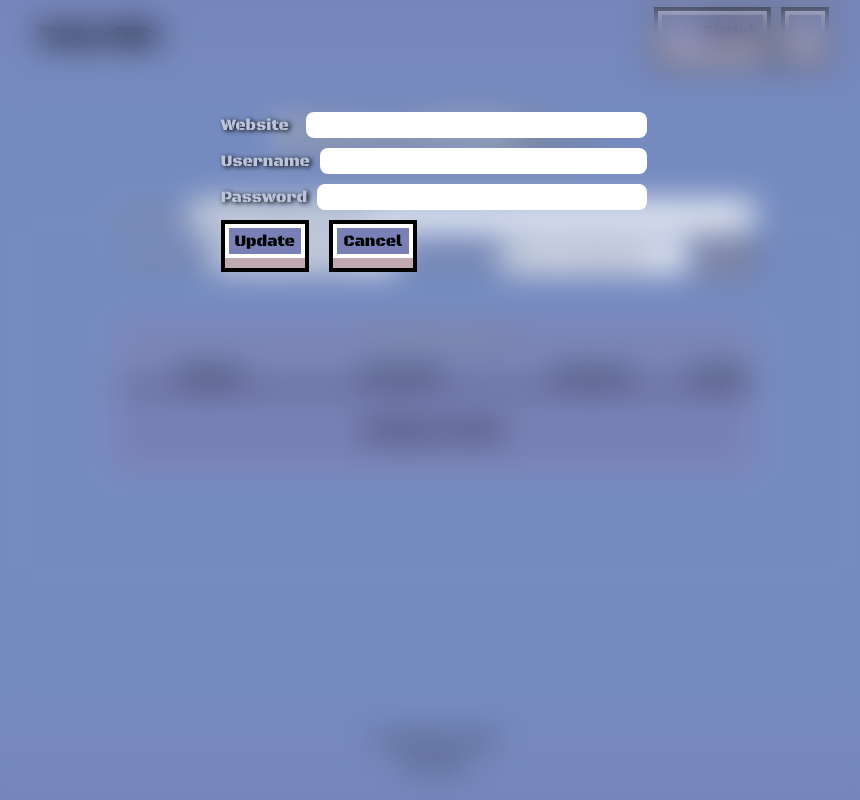
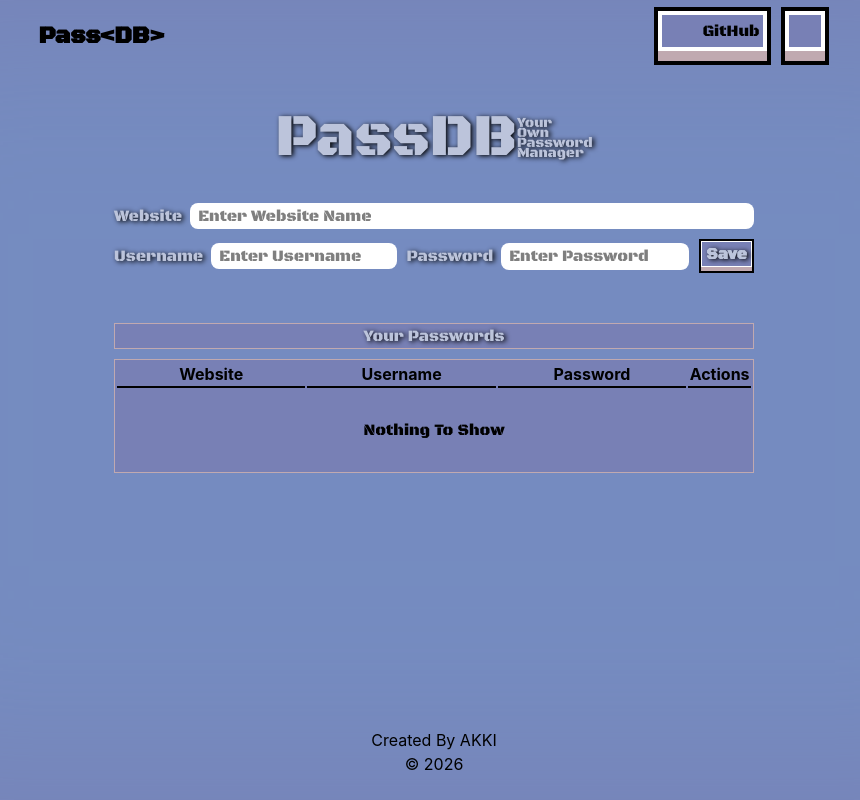
Before and after one commit to Ankryptic/PassDB, a React (Vite) app: page / in a window 1280 px wide. Shown: the whole page, without its empty margins (206-1066 px from the left). Built offline with nearby package versions, Linux system fonts and the light colour scheme; some icons are missing.

Commit message:
add edit mechanics

```diff
--- a/src/components/Password.jsx
+++ b/src/components/Password.jsx
@@ -16,10 +16,16 @@ const Password = () => {
         password: '',
         uid: ''
     });
+    const [editForm, setEditForm] = useState({
+        website: '',
+        username: '',
+        password: '',
+        uid: ''
+    });
     const [passArray, setPassArray] = useState(handlePasswords);
     const [hide, setHide] = useState(true)
     const passField = useRef()
-
+    const [editSecVisibile, setEditSecVisible] = useState(false)
 
 
     const handleSave = () => {
@@ -54,8 +60,31 @@ const Password = () => {
         setPassArray(tempArr)
     }
 
-    const handleEdit = () => {
+    const handleEdit = (data) => {
+        setEditSecVisible(true)
+        setEditForm({
+            website: data.website,
+            username: data.username,
+            password: data.password,
+            uid: data.uid
+        })
+    }
 
+    const handleUpdate = () => {
+
+    }
+
+    const handleEditChange = (e) => {
+        const { name, value } = e.target
+
+        setEditForm({
+            ...editForm,
+            [name] : value
+        })
+    }
+
+    const handleCancel = () => {
+        setEditSecVisible(false)
     }
 
     return (
@@ -189,7 +218,7 @@ const Password = () => {
                                                 size={20}
                                                 duration={1}
                                                 color="#ffffff"
-                                                onClick={() => handleEdit(data.uid)}
+                                                onClick={() => handleEdit(data)}
                                             />
                                             <Trash2Icon
                                                 size={20}
@@ -215,47 +244,47 @@ const Password = () => {
                 </div>
             </div>
 
-            <div className="edit-section font-blackOps w-full h-screen absolute z-10 backdrop-blur-lg top-0 flex justify-center pt-28">
+            <div className={`editSection ${ editSecVisibile ? 'flex' : 'hidden'} font-blackOps w-full h-screen absolute z-10 backdrop-blur-lg top-0 justify-center pt-28 `}>
                 <div className="w-1/3 space-y-2.5">
                     <div className="flex items-center justify-between gap-2.5">
                         <label className="text-shadow-[2px_1px_5px_black] text-[#bcc4db]" htmlFor="website-edit">Website</label>
                         <input
                             className="bg-white w-[80%] rounded-lg px-2 py-px focus-within:outline-3 focus-within:outline-black "
-                            type="text" id="website" name="website"
-                            value=''
-                            onChange=''
+                            type="text" id="website-edit" name="website"
+                            value={editForm.website}
+                            onChange={handleEditChange}
                         />
                     </div>
                     <div className="flex items-center justify-between gap-2.5">
                         <label className="text-shadow-[2px_1px_5px_black] text-[#bcc4db]" htmlFor="username-edit">Username</label>
                         <input
                             className="bg-white w-[80%] rounded-lg px-2 py-px focus-within:outline-3 focus-within:outline-black"
-                            type="text" id="website" name="website"
-                            value=''
-                            onChange=''
+                            type="text" id="username-edit" name="username"
+                            value={editForm.username}
+                            onChange={handleEditChange}
                         />
                     </div>
                     <div className="flex items-center justify-between gap-2.5">
                         <label className="text-shadow-[2px_1px_5px_black] text-[#bcc4db]" htmlFor="password-edit">Password</label>
                         <input
                             className="bg-white w-[80%] rounded-lg px-2 py-px focus-within:outline-3 focus-within:outline-black"
-                            type="text" id="website" name="website"
-                            value=''
-                            onChange=''
+                            type="text" id="password-edit" name="password"
+                            value={editForm.password}
+                        onChange={handleEditChange}
                         />
                     </div>
                     <div className="buttons flex items-center gap-5">
 
                         {/* Update Button */}
                         <div className="update-btn w-22 cursor-pointer border-4 border-black bg-[#c0a9b0] pb-2.5 select-none transition-all duration-100 ease-in-out active:p-0 active:mb-2.5 active:translate-y-2.5">
-                            <button className="cursor-pointer w-20 bg-[#7880b5] flex items-enter justify-center border-4 border-white  p-1 py-px">
+                            <button className="cursor-pointer w-20 bg-[#7880b5] flex items-enter justify-center border-4 border-white  p-1 py-px" onClick={handleUpdate}>
                                 <span>Update</span>
                             </button>
                         </div>
 
                         {/* Cancel Button */}
                         <div className="update-btn w-22 cursor-pointer border-4 border-black bg-[#c0a9b0] pb-2.5 select-none transition-all duration-100 ease-in-out active:p-0 active:mb-2.5 active:translate-y-2.5">
-                            <button className="cursor-pointer w-20 bg-[#7880b5] flex items-enter justify-center border-4 border-white  p-1 py-px">
+                            <button className="cursor-pointer w-20 bg-[#7880b5] flex items-enter justify-center border-4 border-white  p-1 py-px" onClick={handleCancel}>
                                 <span>Cancel</span>
                             </button>
                         </div>
```
